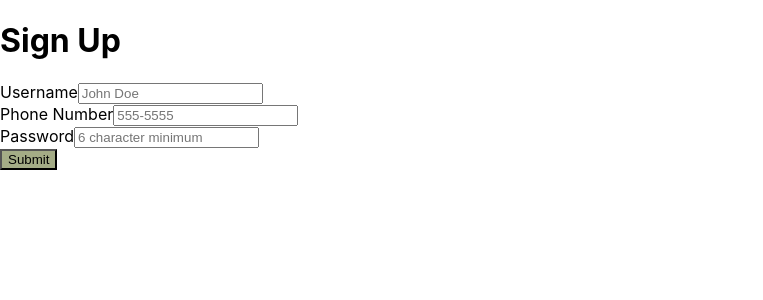
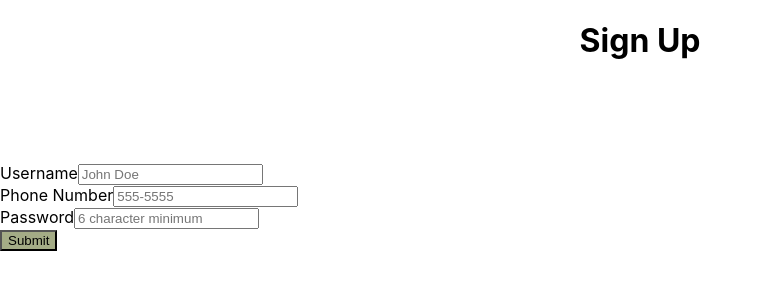
Before and after one commit to wmp8/front-ends, a React (Create React App) app: page /signup in a window 1280 px wide. Shown: the top 300 px of the page, without its empty margins (0-763 px from the left). Built offline with nearby package versions, Linux system fonts and the light colour scheme; the HTML template or start-up script is replaced by a standard one.

Commit message:
centered content in signup.js

```diff
--- a/src/components/Landing.js
+++ b/src/components/Landing.js
@@ -1,5 +1,4 @@
 import React from "react";
-import Signup from './Signup'
 
 const Landing = () => {
     return (
--- a/src/components/Signup.js
+++ b/src/components/Signup.js
@@ -1,6 +1,5 @@
 // username phone number and password
 import React, { useState } from 'react';
-import axios from 'axios';
 import { Form, Button, Input, Label, FormGroup } from 'reactstrap';
 import './signup.css'
 
--- a/src/components/signup.css
+++ b/src/components/signup.css
@@ -1,3 +1,12 @@
 .button{
     background-color: #A4AC86;
 }
+
+.container-fluid{
+    width: 50%;
+    margin-top: 8%;
+}
+
+h1 {
+    text-align: center;
+}
```
